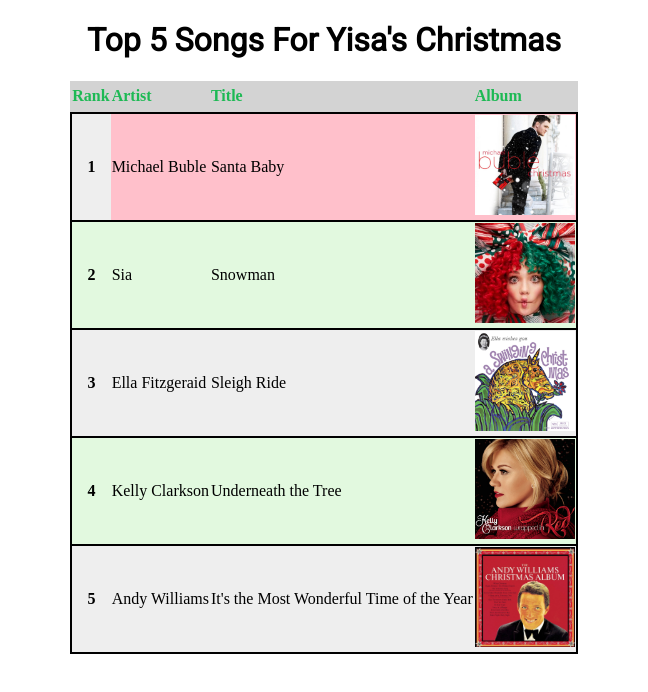
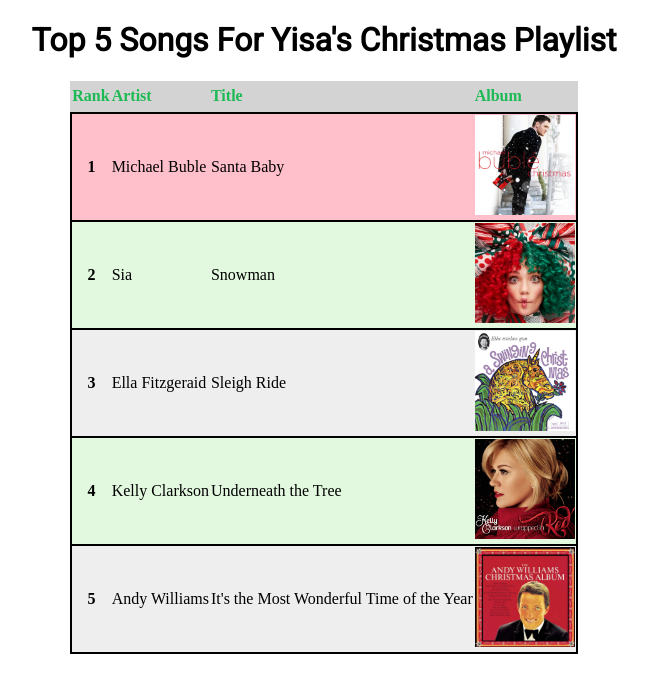
Before and after one commit to info340a-wi24/problem-set-02-Saltyflounder, a website: page problem-b/index.html in a window 1280 px wide. In both pictures the pointer is over the element 640 px from the left and 166 px from the top of the page. Shown: the whole page, without its empty margins (316-964 px from the left). Drawn offline with Linux system fonts and the light colour scheme.

Commit message:
test commit

```diff
--- a/problem-b/css/style.css
+++ b/problem-b/css/style.css
@@ -37,6 +37,6 @@
   width: 100px;
 }
 
-tbody tr:hover td {
+tbody tr:hover {
   background: pink;
 }
--- a/problem-b/index.html
+++ b/problem-b/index.html
@@ -10,7 +10,7 @@
 </head>
 <body>
     <header>
-        <h1>Top 5 Songs For Yisa's Christmas</h1>
+        <h1>Top 5 Songs For Yisa's Christmas Playlist</h1>
     </header>
 
     <table>
```
